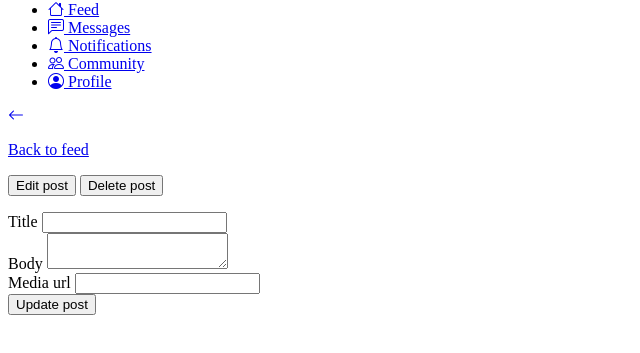
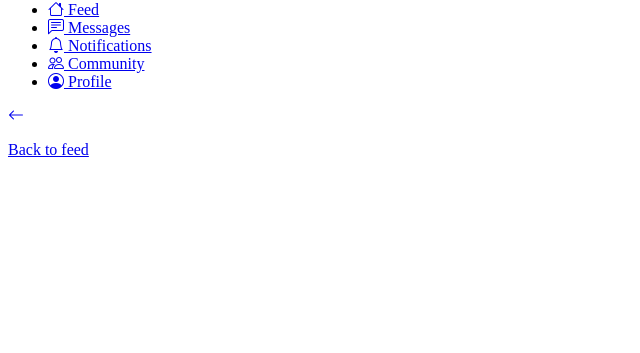
Before and after one commit to karlwoien/js2-ca-noroff, a website with bundled scripts: page feed/post/index.html in a window 1280 px wide. Shown: the part 149-502 px from the top of the page, without its empty margins (0-640 px from the left). Built offline with nearby package versions, Linux system fonts and the light colour scheme; no server answers.

Commit message:
Update index.html

```diff
--- a/feed/post/index.html
+++ b/feed/post/index.html
@@ -59,7 +59,7 @@
                             <p>Back to feed</p>
                         </a>
                     </div>
-                    <section class="row border rounded pt-3 mb-3 bg-white" id="updateDelete">
+                    <section class="row border rounded pt-3 mb-3 bg-white" id="updateDelete" style="display: none;">
                         <p class="d-inline-flex gap-2">
                             <button class="btn btn-primary" type="button" data-bs-toggle="collapse" data-bs-target="#editPost" aria-expanded="false" aria-controls="editPost">Edit post</button>
                             <button class="btn btn-danger" type="submit" id="deleteButton">Delete post</button>
```
